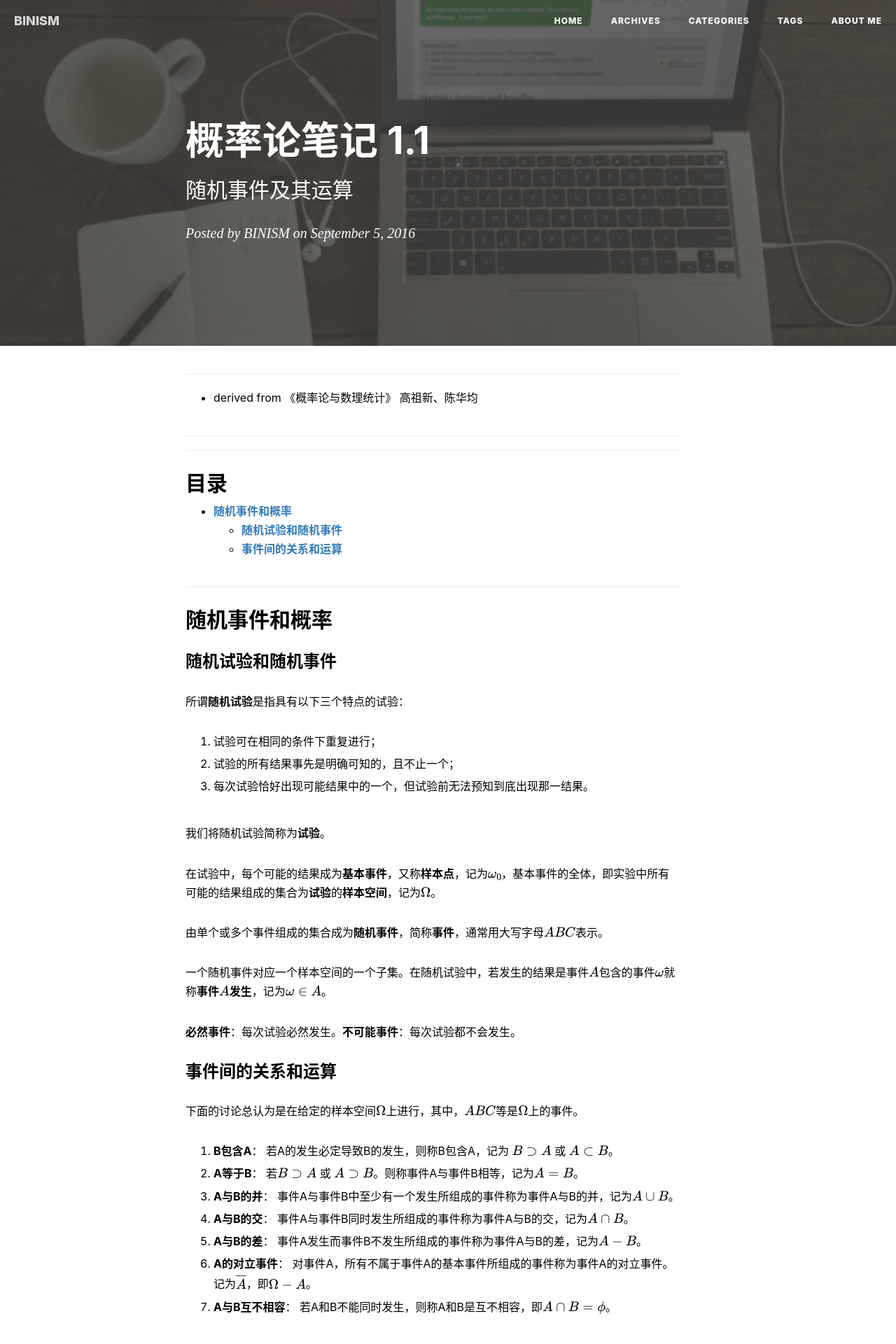
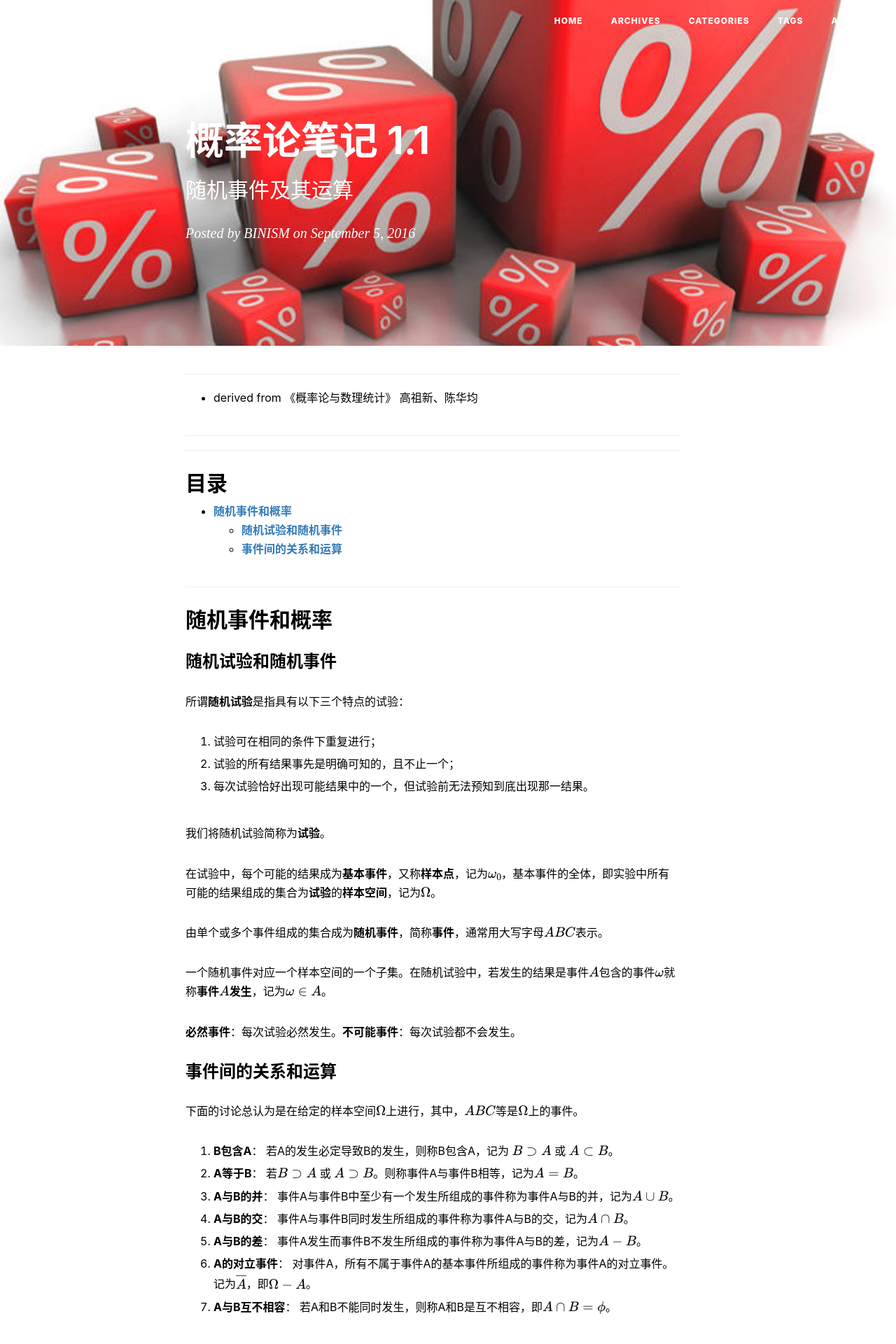
Before and after one commit to binism/binism.github.io, a Jekyll site: the page built from _posts/2016-09-05-Probability-theory-notes.md, in a window 1280 px wide. Shown: the top 1920 px of the page at 70% size. Built offline with Jekyll 4.4.1, drawn with Linux system fonts in a browser that asks for light colours; formulas are drawn with MathJax 3; comment, search, counter and statistics services are not loaded.

Commit message:
add new md file

```diff
--- a/_posts/2016-09-05-Probability-theory-notes.md
+++ b/_posts/2016-09-05-Probability-theory-notes.md
@@ -8,6 +8,7 @@ tags:      [math,probability]
 mathjax:   true
 date:      2016-09-05
 author:     "BINISM"
+header-img:  /images/pages/probability.jpg
 ---
 
 ---
```
Also changed, not shown: images/pages/probability.jpg (added).
